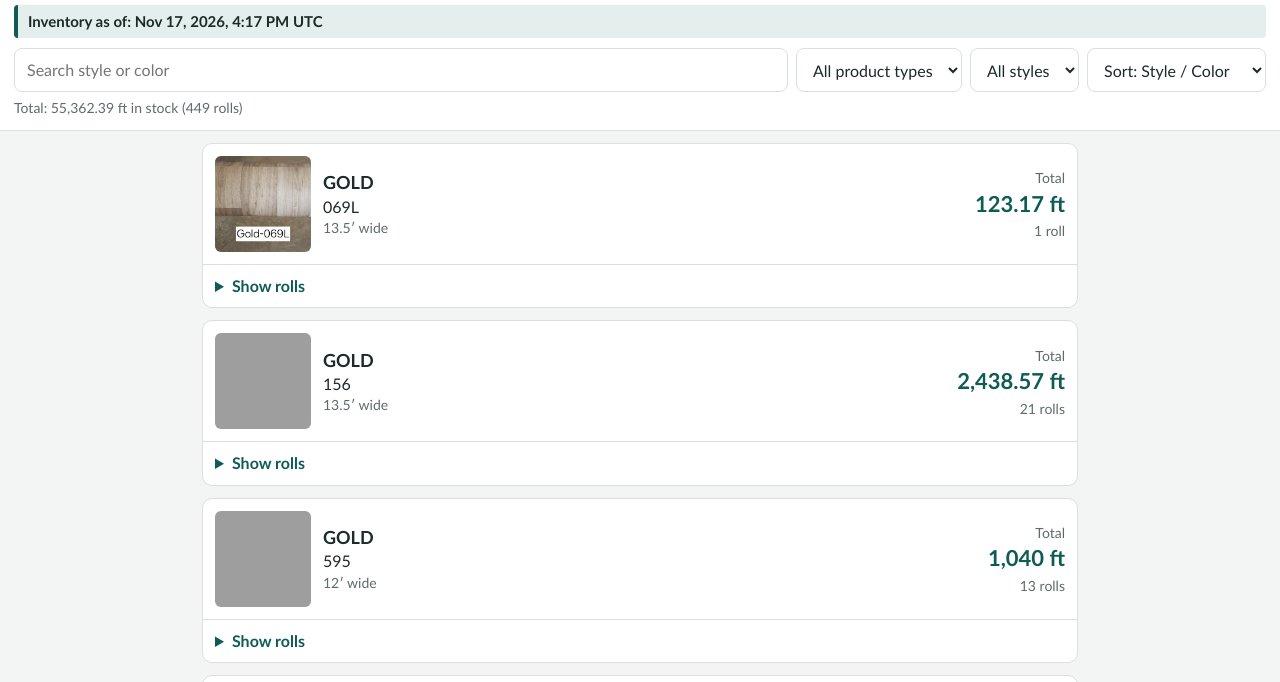
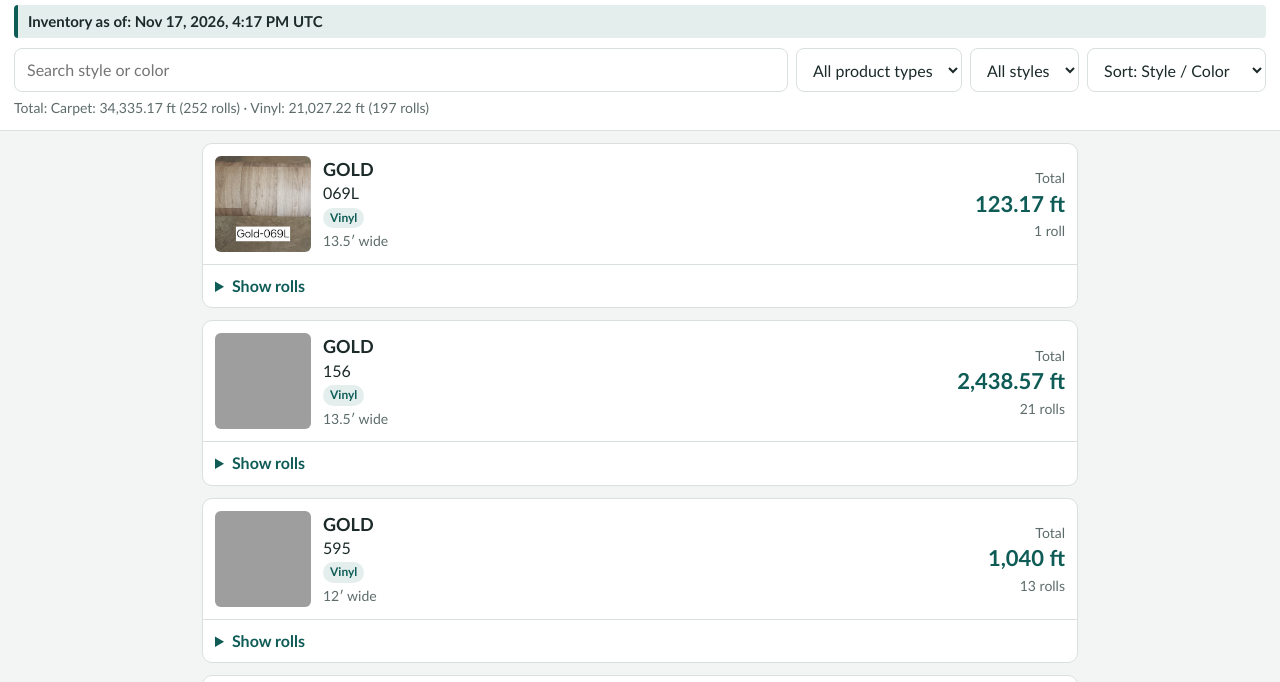
Before and after one commit to concordaldon1/catalog-test, a plain HTML site: page index.html in a window 1280 px wide. Shown: the part 43-725 px from the top of the page. Drawn offline with Linux system fonts and the light colour scheme; grey boxes are pictures that could not be loaded.

Commit message:
Added 'Carpet Tile' product type
- Changed index entry logic to show yds for CT
- Updated README
- Updated inventory script

```diff
--- a/index.html
+++ b/index.html
@@ -27,6 +27,7 @@ main{max-width:900px;margin:0 auto;padding:12px}
 .meta{color:var(--mute);font-size:14px}
 .tot{margin-left:auto;text-align:right;white-space:nowrap}
 .tot b{display:block;font-size:22px;color:var(--accent)}
+.type-badge{display:inline-block;margin:3px 0;padding:2px 7px;border-radius:999px;background:var(--accent2);color:var(--accent);font-size:12px;font-weight:700}
 details{border-top:1px solid var(--line)}
 summary{padding:10px 12px;cursor:pointer;color:var(--accent);font-weight:600}
 table{width:100%;border-collapse:collapse}
@@ -99,10 +100,12 @@ function load(text){
     if (low.indexOf('roll number') > -1){ head = low; return; }   // handles repeated header rows
     if (!head || r.join('').trim() === '') return;
     function g(n){ var i = head.indexOf(n); return i > -1 ? (r[i]||'').trim() : ''; }
-    var avail = parseFloat(g('amt avail').replace(/,/g,''));
-    if (!(avail > 0) || !g('roll number')) return;
-    var k = g('roll number'); if (seen[k]) return; seen[k] = 1;
-    data.push({roll:k, style:g('style'), sn:g('style number'), color:g('color'), cn:g('color number'), width:g('width'), type:g('type'), avail:avail});
+    var avail = parseFloat(g('amt avail').replace(/,/g,'')), type = g('type');
+    if (!(avail > 0)) return;
+    var roll = g('roll number');
+    if (type !== 'Carpet Tile' && !roll) return;
+    if (type !== 'Carpet Tile') { if (seen[roll]) return; seen[roll] = 1; }
+    data.push({roll:roll, style:g('style'), sn:g('style number'), color:g('color'), cn:g('color number'), width:g('width'), type:type, avail:avail});
   });
   rows = data;
   var typSel = document.getElementById('typ'), types = {};
@@ -121,6 +124,7 @@ function load(text){
 
 function esc(s){ return String(s).replace(/[&<>"]/g, function(c){return {'&':'&amp;','<':'&lt;','>':'&gt;','"':'&quot;'}[c];}); }
 function fmt(n){ return n.toLocaleString(undefined,{maximumFractionDigits:2}); }
+function unitForType(type){ return type === 'Carpet Tile' ? 'yds' : 'ft'; }
 function colorLabel(r){ return r.color && r.cn && r.color !== r.cn ? r.color + ' (' + r.cn + ')' : (r.color || r.cn); }
 function styleLabel(r){ return r.style + (r.sn && r.sn !== r.style ? ' (' + r.sn + ')' : ''); }
 function naturalCompare(a,b){ return String(a || '').localeCompare(String(b || ''), undefined, {numeric:true, sensitivity:'base'}); }
@@ -160,7 +164,7 @@ function render(){
     if (sty && styleLabel(r) !== sty) return;
     var hay = (styleLabel(r) + ' ' + colorLabel(r)).toLowerCase();
     if (q && !q.split(/\s+/).every(function(t){ return hay.indexOf(t) > -1; })) return;
-    var k = [r.sn || r.style, r.cn || r.color, r.width].join('|');
+    var k = [r.type, r.sn || r.style, r.cn || r.color, r.width].join('|');
     (groups[k] = groups[k] || {r:r, rolls:[], total:0});
     groups[k].rolls.push(r); groups[k].total += r.avail;
   });
@@ -175,21 +179,34 @@ function render(){
     if (sort === 'most' && b.total !== a.total) return b.total - a.total;
     return compareStyleColor(a,b);
   });
-  var all = 0, n = 0; list.forEach(function(g){ all += g.total; n += g.rolls.length; });
-  document.getElementById('sum').textContent = 'Total: ' + fmt(all) + ' ft in stock (' + n + (n === 1 ? ' roll)' : ' rolls)');
+  var totals = {};
+  list.forEach(function(g){
+    var type = g.r.type || 'Carpet';
+    totals[type] = totals[type] || {amount:0, rolls:0};
+    totals[type].amount += g.total;
+    if (type !== 'Carpet Tile') totals[type].rolls += g.rolls.length;
+  });
+  var summary = Object.keys(totals).sort(naturalCompare).map(function(type){
+    var total = type + ': ' + fmt(totals[type].amount) + ' ' + unitForType(type);
+    if (type !== 'Carpet Tile') total += ' (' + totals[type].rolls + (totals[type].rolls === 1 ? ' roll)' : ' rolls)');
+    return total;
+  });
+  document.getElementById('sum').textContent = summary.length ? 'Total: ' + summary.join(' · ') : '';
   var out = document.getElementById('out');
   if (!list.length){ out.innerHTML = '<p class="msg">No listed styles or colors with photos match your search.</p>'; return; }
   out.innerHTML = list.slice(0, shown).map(function(g, i){
-    var r = g.r;
+    var r = g.r, isTile = r.type === 'Carpet Tile', rollCount = g.rolls.length;
     g.rolls.sort(function(a,b){return b.avail - a.avail;});
     return '<section class="grp"><div class="top">' +
       '<img class="ph" alt="" loading="lazy" tabindex="0" title="Click to enlarge" data-t="' + esc(styleLabel(r) + ' \u2013 ' + colorLabel(r)) + '" data-s="' + esc(r.sn) + '" data-style="' + esc(r.style) + '" data-c="' + esc(r.cn) + '" data-n="' + esc(r.color) + '">' +
       '<div><h2>' + esc(styleLabel(r)) + '</h2><div>' + esc(colorLabel(r)) + '</div>' +
-      '<div class="meta">' + (r.width ? esc(r.width) + '\u2032 wide' : '') + '</div></div>' +
-      '<div class="tot"><span class="meta">Total</span><b>' + fmt(g.total) + ' ft</b><span class="meta">' + g.rolls.length + (g.rolls.length === 1 ? ' roll' : ' rolls') + '</span></div></div>' +
-      '<details><summary>Show rolls</summary><table><thead><tr><th>Roll Number</th><th>Amt Avail (ft)</th></tr></thead><tbody>' +
+      '<div class="type-badge">' + esc(r.type || 'Carpet') + '</div>' +
+      '<div class="meta">' + (!isTile && r.width ? esc(r.width) + '\u2032 wide' : '') + '</div></div>' +
+      '<div class="tot"><span class="meta">Total</span><b>' + fmt(g.total) + ' ' + unitForType(r.type) + '</b>' +
+      (!isTile ? '<span class="meta">' + rollCount + (rollCount === 1 ? ' roll' : ' rolls') + '</span>' : '') + '</div></div>' +
+      (isTile ? '' : '<details><summary>Show rolls</summary><table><thead><tr><th>Roll Number</th><th>Amt Avail (ft)</th></tr></thead><tbody>' +
       g.rolls.map(function(x){return '<tr><td>' + esc(x.roll) + '</td><td>' + fmt(x.avail) + '</td></tr>';}).join('') +
-      '</tbody></table></details></section>';
+      '</tbody></table></details>') + '</section>';
   }).join('') + (list.length > shown ? '<p class="msg"><button id="more">Show more (' + (list.length - shown) + ' remaining)</button></p>' : '');
   var mb = document.getElementById('more');
   if (mb) mb.onclick = function(){ shown += PAGE_SIZE; render(); };
```
Also changed, not shown: README.txt, 2 other files.
